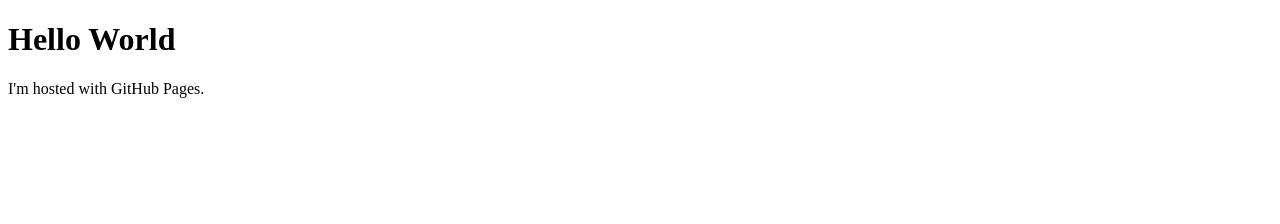
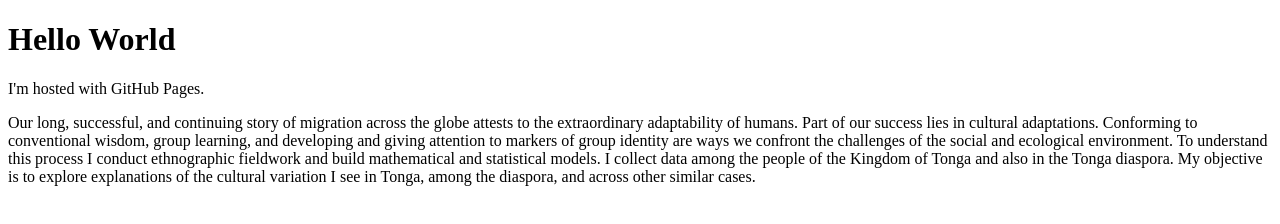
Before and after one commit to avbell/avbell.github.io, a plain HTML site: page index.html in a window 1280 px wide. Drawn offline with Linux system fonts and the light colour scheme.

Commit message:
Added description

```diff
--- a/index.html
+++ b/index.html
@@ -3,5 +3,7 @@
 <body>
 <h1>Hello World</h1>
 <p>I'm hosted with GitHub Pages.</p>
+<p>Our long, successful, and continuing story of migration across the globe attests to the extraordinary adaptability of humans. Part of our success lies in cultural adaptations. Conforming to conventional wisdom, group learning, and  developing and giving attention to markers of group identity are ways we confront the challenges of the social and ecological environment. To understand this process I conduct ethnographic fieldwork and build mathematical and statistical models. I collect data among the people of the Kingdom of Tonga and also in the Tonga diaspora. My objective is to explore explanations of the cultural variation I see in Tonga, among the diaspora, and across other similar cases.
+</p>
 </body>
 </html>
```
